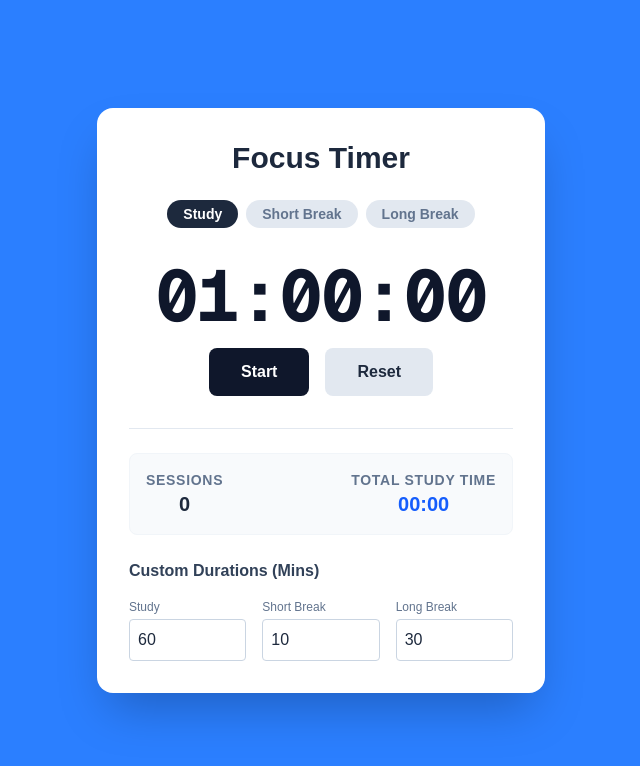
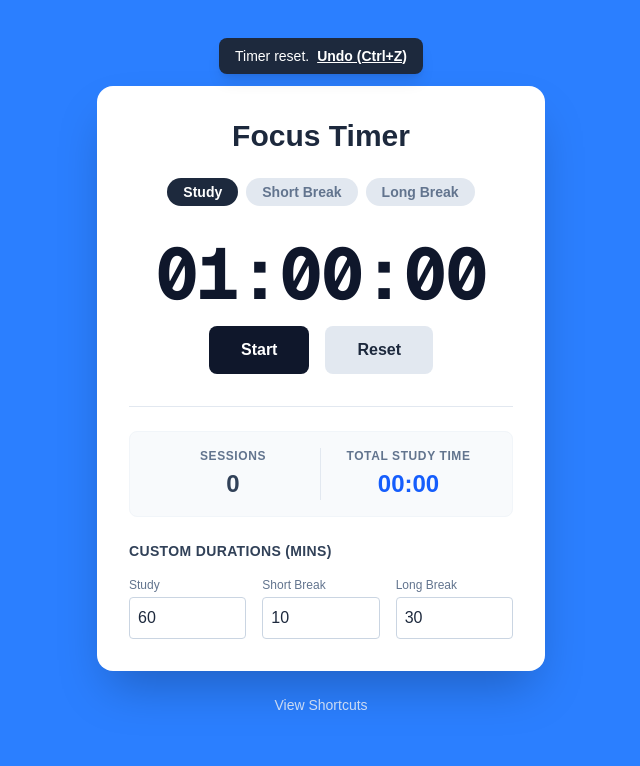
Before and after one commit to myselfprince/POMODORO_APP, a Next.js app: page / in a window 1280 px wide. Both pictures are taken after a click on the button "Reset". Shown: the top 766 px of the page, without its empty margins (319-959 px from the left). Built offline with nearby package versions, Linux system fonts and the light colour scheme.

Commit message:
added keyboad shortcuts

```diff
--- a/app/page.js
+++ b/app/page.js
@@ -1,6 +1,6 @@
 "use client";
 
-import { useState, useEffect } from "react";
+import { useState, useEffect, useCallback } from "react";
 
 export default function Pomodoro() {
   // Customizable durations (in minutes)
@@ -14,6 +14,10 @@ export default function Pomodoro() {
   const [mode, setMode] = useState("study"); // 'study', 'shortBreak', 'longBreak'
   const [sessionsCompleted, setSessionsCompleted] = useState(0);
   const [totalStudySeconds, setTotalStudySeconds] = useState(0);
+
+  // Undo & UI state
+  const [previousState, setPreviousState] = useState(null);
+  const [showShortcuts, setShowShortcuts] = useState(false);
 
   // Timer logic
   useEffect(() => {
@@ -40,7 +44,7 @@ export default function Pomodoro() {
     }
   }, [studyDuration, shortBreakDuration, longBreakDuration, mode, isRunning]);
 
-  const handleSessionEnd = () => {
+  const handleSessionEnd = useCallback(() => {
     if (mode === "study") {
       const newCount = sessionsCompleted + 1;
       setSessionsCompleted(newCount);
@@ -56,15 +60,56 @@ export default function Pomodoro() {
       setMode("study");
       setTimeLeft(studyDuration * 60);
     }
-  };
+  }, [mode, sessionsCompleted, longBreakDuration, shortBreakDuration, studyDuration]);
 
-  const toggleTimer = () => setIsRunning(!isRunning);
+  const toggleTimer = useCallback(() => setIsRunning((prev) => !prev), []);
 
-  const resetTimer = () => {
+  const resetTimer = useCallback(() => {
+    // Snapshot current state for Ctrl+Z undo
+    setPreviousState({
+      timeLeft,
+      isRunning,
+      mode,
+    });
+
     setIsRunning(false);
     setMode("study");
     setTimeLeft(studyDuration * 60);
-  };
+  }, [timeLeft, isRunning, mode, studyDuration]);
+
+  const undoReset = useCallback(() => {
+    if (previousState) {
+      setTimeLeft(previousState.timeLeft);
+      setIsRunning(previousState.isRunning);
+      setMode(previousState.mode);
+      setPreviousState(null); // Clear history after undoing
+    }
+  }, [previousState]);
+
+  // Keyboard Shortcuts Listener
+  useEffect(() => {
+    const handleKeyDown = (e) => {
+      // Prevent shortcuts from firing when typing in the custom duration inputs
+      if (e.target.tagName === "INPUT") return;
+
+      if ((e.ctrlKey || e.metaKey) && e.key.toLowerCase() === "z") {
+        e.preventDefault();
+        undoReset();
+      } else if (e.key.toLowerCase() === "s" || e.code === "Space") {
+        e.preventDefault();
+        toggleTimer();
+      } else if (e.key.toLowerCase() === "r") {
+        e.preventDefault();
+        resetTimer();
+      } else if (e.key.toLowerCase() === "n") {
+        e.preventDefault();
+        handleSessionEnd();
+      }
+    };
+
+    window.addEventListener("keydown", handleKeyDown);
+    return () => window.removeEventListener("keydown", handleKeyDown);
+  }, [undoReset, toggleTimer, resetTimer, handleSessionEnd]);
 
   // Helper to format seconds into HH:MM:SS or MM:SS
   const formatTime = (seconds) => {
@@ -79,7 +124,7 @@ export default function Pomodoro() {
     return `${m.toString().padStart(2, "0")}:${s.toString().padStart(2, "0")}`;
   };
 
-  // Dynamic background colors based on mode
+  // Dynamic background colors
   const bgColors = {
     study: "bg-blue-500",
     shortBreak: "bg-green-500",
@@ -88,9 +133,22 @@ export default function Pomodoro() {
 
   return (
     <div
-      className={`min-h-screen flex items-center justify-center transition-colors duration-500 ${bgColors[mode]}`}
+      className={`min-h-screen flex flex-col items-center justify-center transition-colors duration-500 py-10 ${bgColors[mode]}`}
     >
-      <div className="bg-white p-8 rounded-2xl shadow-2xl max-w-md w-full text-slate-800">
+      <div className="bg-white p-8 rounded-2xl shadow-2xl max-w-md w-full text-slate-800 mb-6 relative">
+
+        {/* Undo Toast Notification */}
+        {previousState && (
+          <div className="absolute -top-12 left-0 right-0 flex justify-center animate-fade-in-down">
+            <span className="bg-slate-800 text-white px-4 py-2 rounded-lg text-sm shadow-lg flex items-center space-x-2">
+              <span>Timer reset.</span>
+              <button onClick={undoReset} className="font-bold underline hover:text-blue-300">
+                Undo (Ctrl+Z)
+              </button>
+            </span>
+          </div>
+        )}
+
         <h1 className="text-3xl font-bold text-center mb-6">Focus Timer</h1>
 
         {/* Mode Indicator */}
@@ -98,7 +156,7 @@ export default function Pomodoro() {
           {["study", "shortBreak", "longBreak"].map((m) => (
             <span
               key={m}
-              className={`px-4 py-1 rounded-full text-sm font-semibold capitalize ${
+              className={`px-4 py-1 rounded-full text-sm font-semibold capitalize transition ${
                 mode === m
                   ? "bg-slate-800 text-white"
                   : "bg-slate-200 text-slate-500"
@@ -134,17 +192,17 @@ export default function Pomodoro() {
 
         {/* Stats */}
         <div className="flex justify-between items-center mb-6 bg-slate-50 p-4 rounded-lg border border-slate-100">
-          <div className="text-center">
-            <p className="text-sm text-slate-500 font-semibold uppercase tracking-wider">
+          <div className="text-center w-1/2 border-r border-slate-200">
+            <p className="text-xs text-slate-500 font-semibold uppercase tracking-wider mb-1">
               Sessions
             </p>
-            <p className="text-xl font-bold">{sessionsCompleted}</p>
+            <p className="text-2xl font-bold text-slate-700">{sessionsCompleted}</p>
           </div>
-          <div className="text-center">
-            <p className="text-sm text-slate-500 font-semibold uppercase tracking-wider">
+          <div className="text-center w-1/2">
+            <p className="text-xs text-slate-500 font-semibold uppercase tracking-wider mb-1">
               Total Study Time
             </p>
-            <p className="text-xl font-bold text-blue-600">
+            <p className="text-2xl font-bold text-blue-600">
               {formatTime(totalStudySeconds)}
             </p>
           </div>
@@ -152,7 +210,7 @@ export default function Pomodoro() {
 
         {/* Customization Settings */}
         <div className="space-y-4">
-          <h2 className="font-bold text-slate-700">Custom Durations (Mins)</h2>
+          <h2 className="font-bold text-slate-700 text-sm uppercase tracking-wide">Custom Durations (Mins)</h2>
           <div className="grid grid-cols-3 gap-4">
             <div>
               <label className="block text-xs text-slate-500 mb-1">Study</label>
@@ -191,6 +249,27 @@ export default function Pomodoro() {
           </div>
         </div>
       </div>
+
+      {/* Shortcuts Toggle */}
+      <div className="max-w-md w-full">
+        <button
+          onClick={() => setShowShortcuts(!showShortcuts)}
+          className="text-white/80 hover:text-white text-sm font-medium flex items-center justify-center w-full transition"
+        >
+          {showShortcuts ? "Hide Shortcuts" : "View Shortcuts"}
+        </button>
+
+        {showShortcuts && (
+          <div className="mt-4 bg-white/10 backdrop-blur-md p-4 rounded-xl border border-white/20 text-white text-sm">
+            <ul className="space-y-2">
+              <li className="flex justify-between"><span>Start / Pause</span> <kbd className="bg-white/20 px-2 py-0.5 rounded font-mono">S</kbd> or <kbd className="bg-white/20 px-2 py-0.5 rounded font-mono">Space</kbd></li>
+              <li className="flex justify-between"><span>Reset Timer</span> <kbd className="bg-white/20 px-2 py-0.5 rounded font-mono">R</kbd></li>
+              <li className="flex justify-between"><span>Undo Reset</span> <kbd className="bg-white/20 px-2 py-0.5 rounded font-mono">Ctrl + Z</kbd></li>
+              <li className="flex justify-between"><span>Skip to Next Phase</span> <kbd className="bg-white/20 px-2 py-0.5 rounded font-mono">N</kbd></li>
+            </ul>
+          </div>
+        )}
+      </div>
     </div>
   );
 }
```
